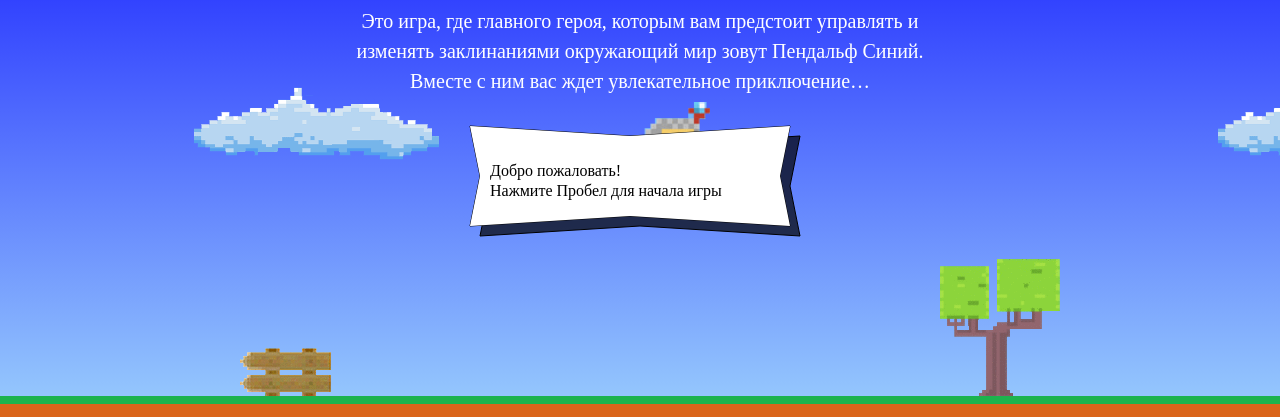
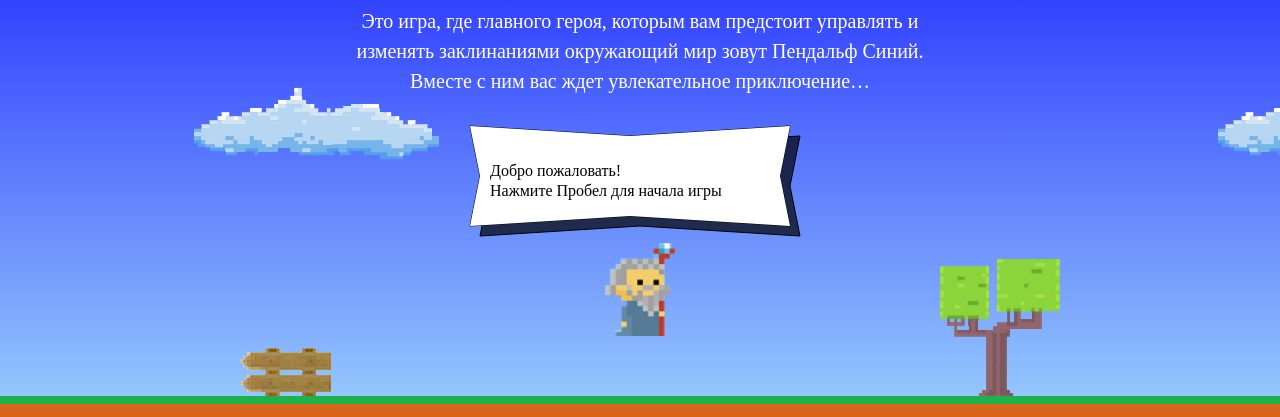
Before and after one commit to SempreMai/224497-code-and-magick, a website: page index.html in a window 1280 px wide. Shown: the part 203-620 px from the top of the page. Drawn offline with Linux system fonts and the light colour scheme; a web font is replaced by a local one.

Commit message:
For my opinion now the center of wizard in a correct position both on X and on Y

```diff
--- a/index.html
+++ b/index.html
@@ -199,11 +199,11 @@
   };
 
   var getWizardX = function(width) {
-    return width / 2;
+    return (width / 2) - (wizardWidth / 2);
   };
 
   var getWizardY = function(height) {
-    return height / 3 - getWizardHeight(wizardWidth);
+    return (height / 3) + (getWizardHeight(wizardWidth) / 2);
   };
 </script>
 <script src="js/game.js"></script>
```
